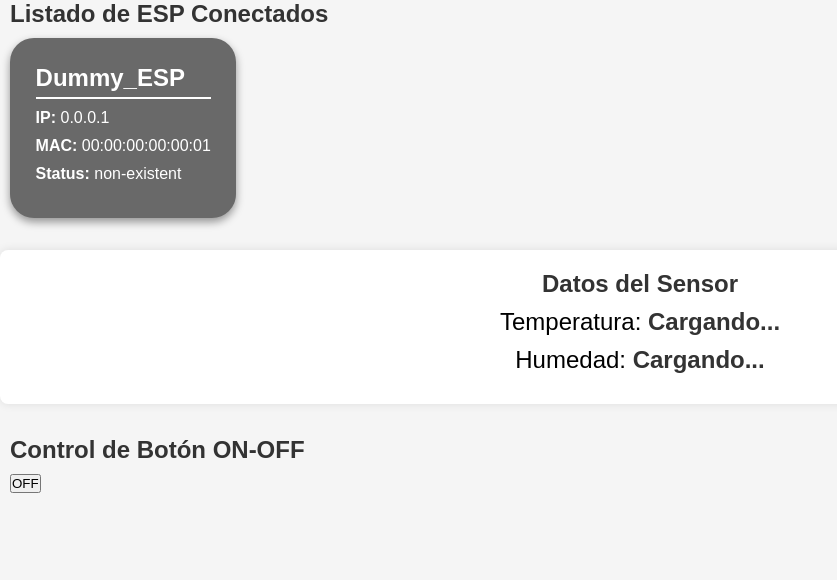
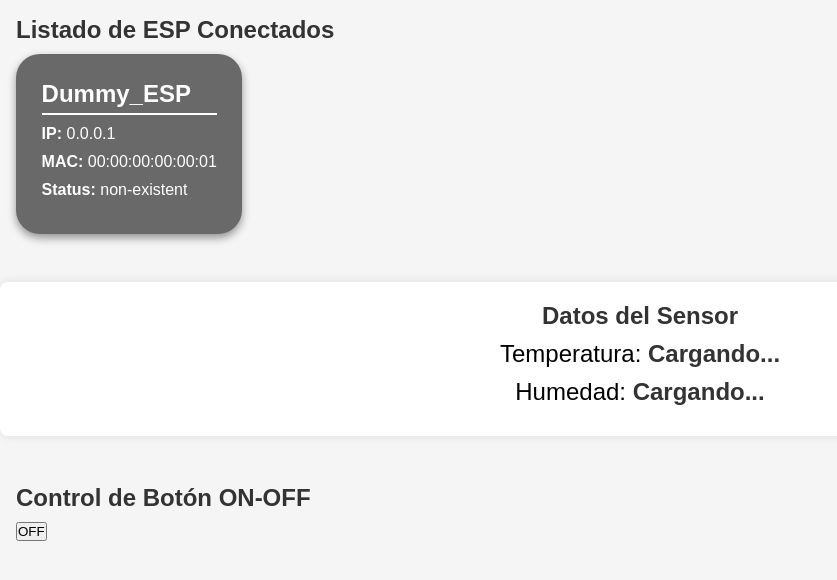
Before and after one commit to ivogabriel19/Smart_House, a Flask app: page / in a window 1280 px wide. Shown: the part 56-636 px from the top of the page, without its empty margins (0-837 px from the left). Run offline with Flask 3, Linux system fonts and the light colour scheme.

Commit message:
fix style

```diff
--- a/server/static/style.css
+++ b/server/static/style.css
@@ -22,7 +22,7 @@ body {
 
 section{
     margin-bottom: 2em;
-    padding-left: 10px;
+    padding: 1em 1em;
 }
 
 header{
```
